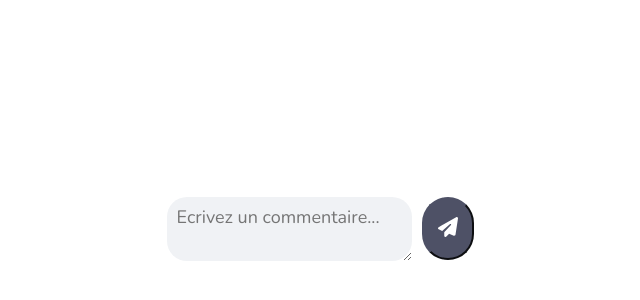
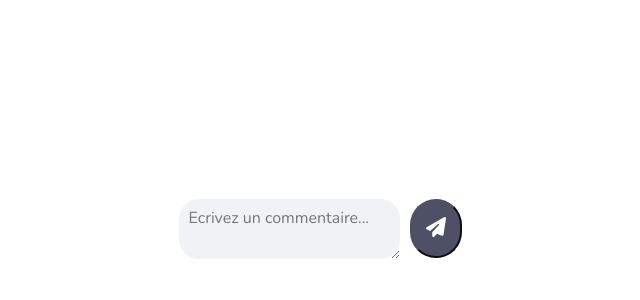
Before and after one commit to Flore-06/P7-Groupomania, a React (Create React App) app in the folder frontend/: page /create-comment in a window 1280 px wide. Shown: the part 180-480 px from the top of the page, without its empty margins (320-960 px from the left). Built offline with nearby package versions, Linux system fonts and the light colour scheme.

Commit message:
amelioration layout des commentaires publiés

```diff
--- a/frontend/src/components/PublishedComments.js
+++ b/frontend/src/components/PublishedComments.js
@@ -45,7 +45,7 @@ const PublishComment = () => {
         <div>
             {loadComments?.map((comment) =>
 
-                <div className="post-advice__comment"  >
+                <div className="advice__comment"  >
                     <div className="comment-info__user">
                         <FontAwesomeIcon icon={faUser} className="icone-a-gauche icone-contour"/>
                         <div className="comment__name-date">
--- a/frontend/src/index.css
+++ b/frontend/src/index.css
@@ -450,6 +450,10 @@ text-decoration: none;
     display: flex;
 }
 
+.advice__comment {
+    padding-top: 16px;
+}
+
 @media (max-width:605px) {
     body {
         font-size: 16px;
@@ -490,7 +494,7 @@ text-decoration: none;
     background-color: #F0F2F5;
     border-radius: 1rem;
     padding: 8px 10px;
-    font-size: 18px;
+    font-size: 16px;
     border: none;
     width: 100%;
 }
```
